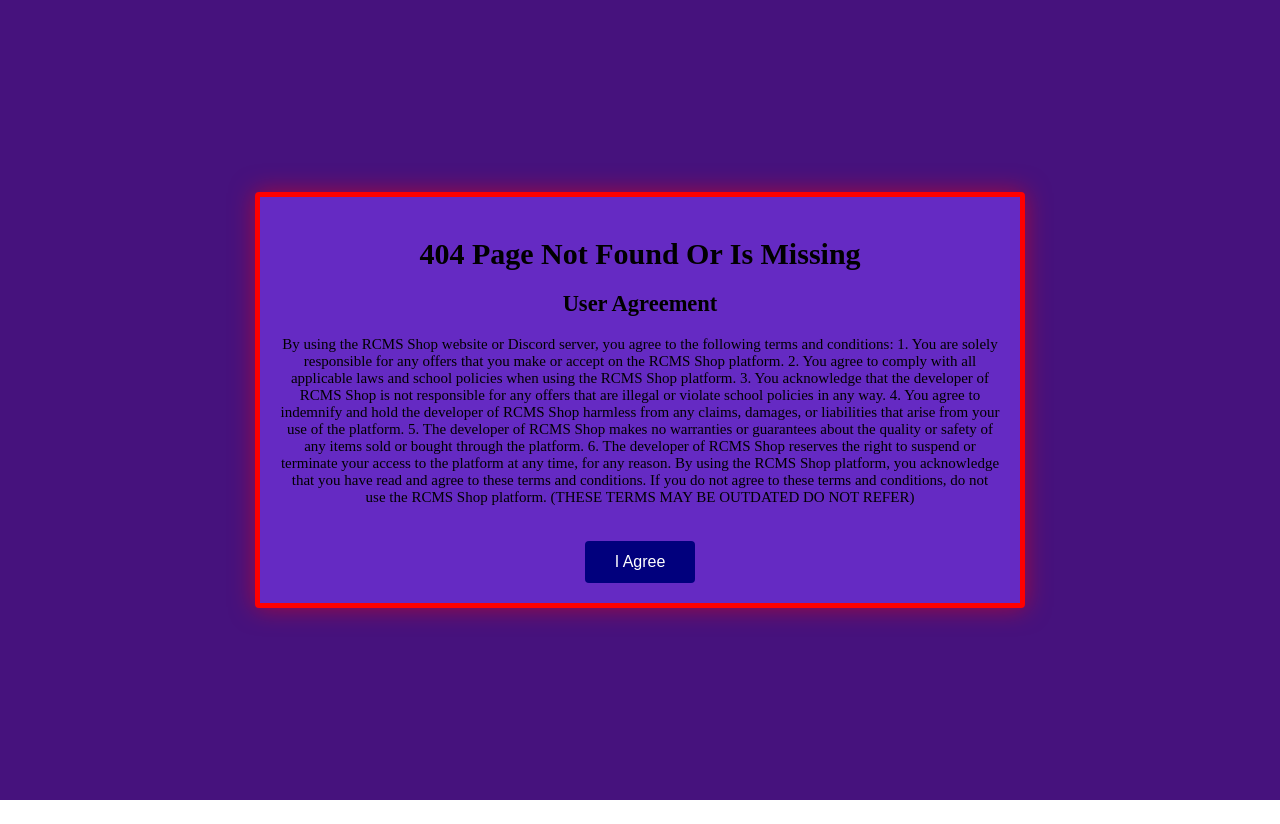
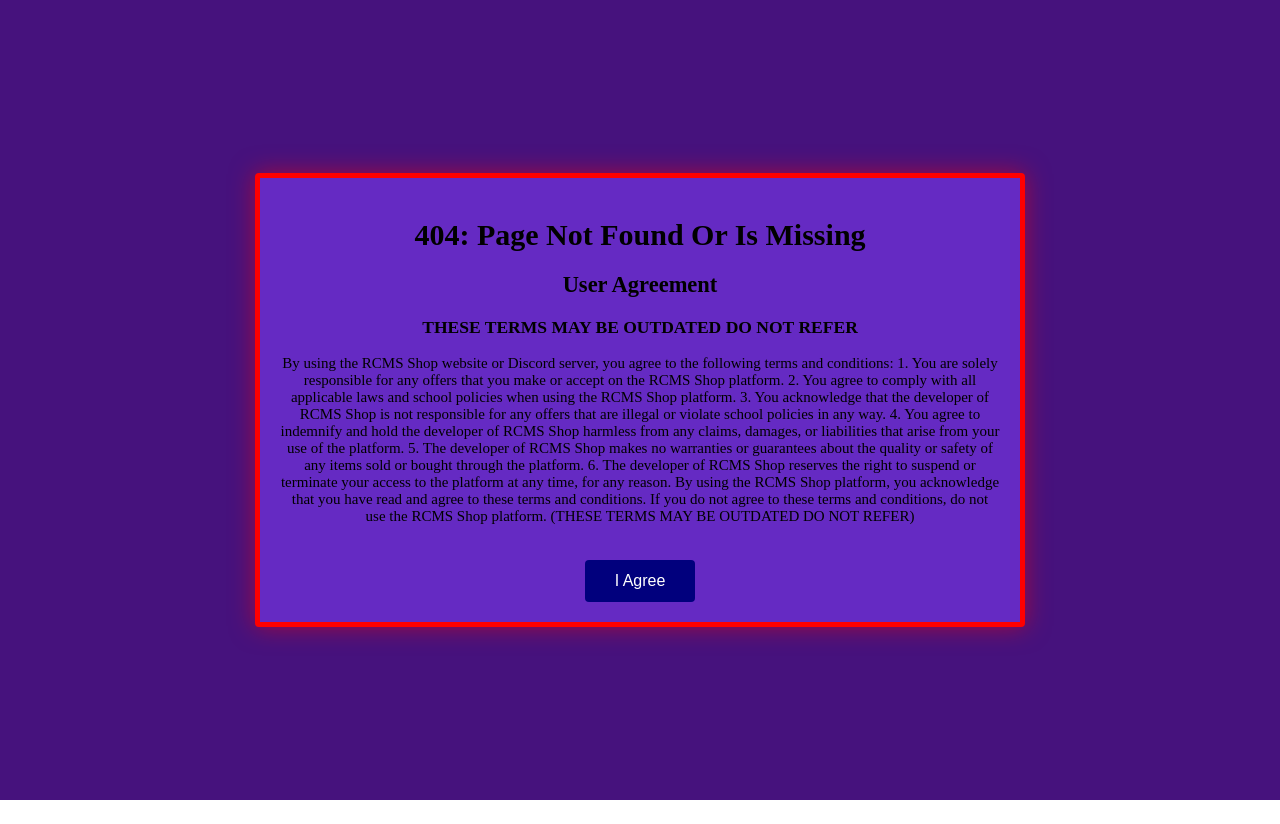
Before and after one commit to GrayStuido/Gray-Market, a plain HTML site: page 404.html in a window 1280 px wide. Drawn offline with Linux system fonts and the light colour scheme; a script that the page names is missing.

Commit message:
Update 404.html

```diff
--- a/404.html
+++ b/404.html
@@ -6,8 +6,9 @@
 	  <div id="overlay">
 	    <div id="user-agreement-form">
     <div id="user-agreement-text"> <!-- separate div for the text -->
-      <h1>404 Page Not Found Or Is Missing</h1>
+      <h1>404: Page Not Found Or Is Missing</h1>
       <h2>User Agreement</h2>
+	    <h3>THESE TERMS MAY BE OUTDATED DO NOT REFER</h3>
       <p class="user-agreement-text">
 	      By using the RCMS Shop website or Discord server, you agree to the following terms and conditions:
 
```
